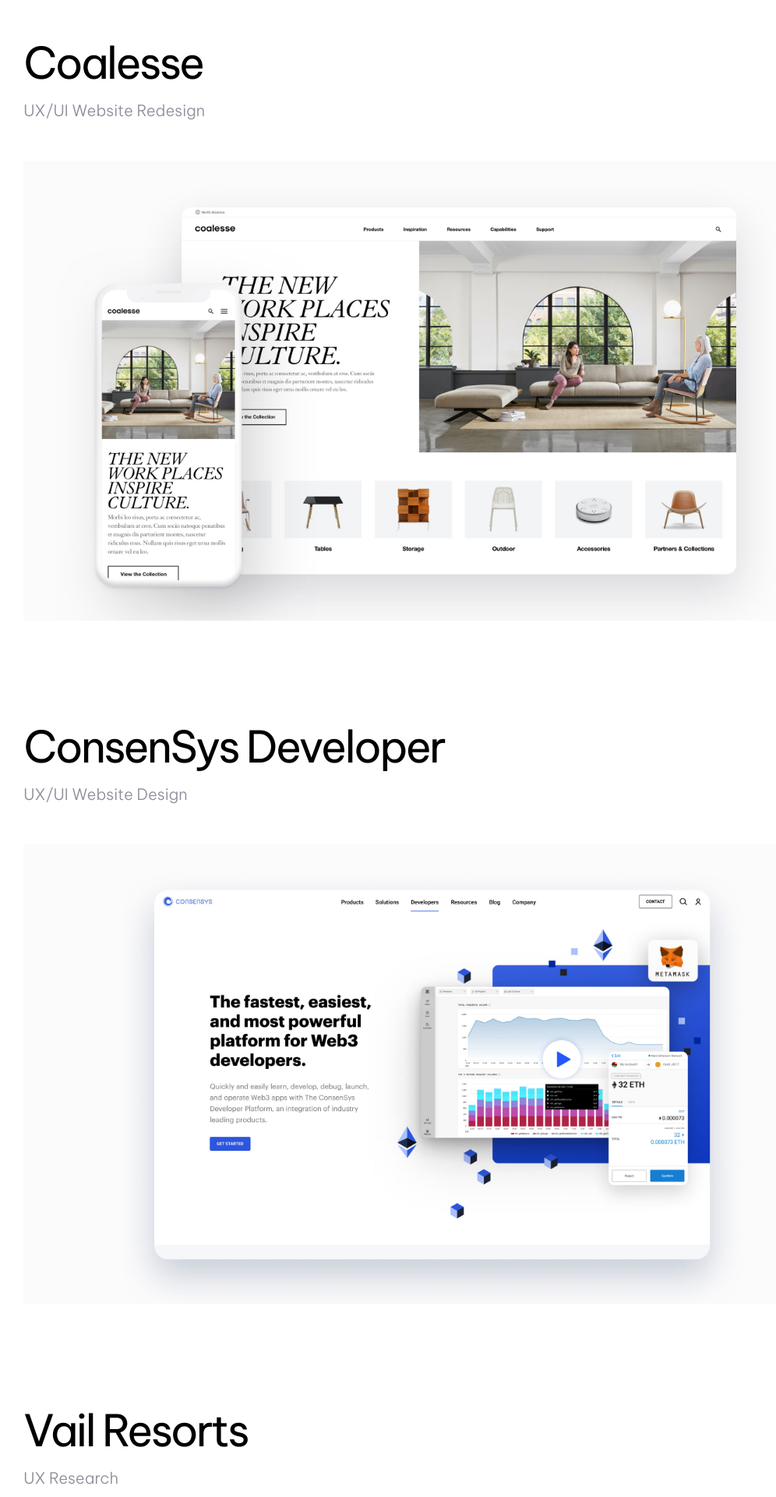
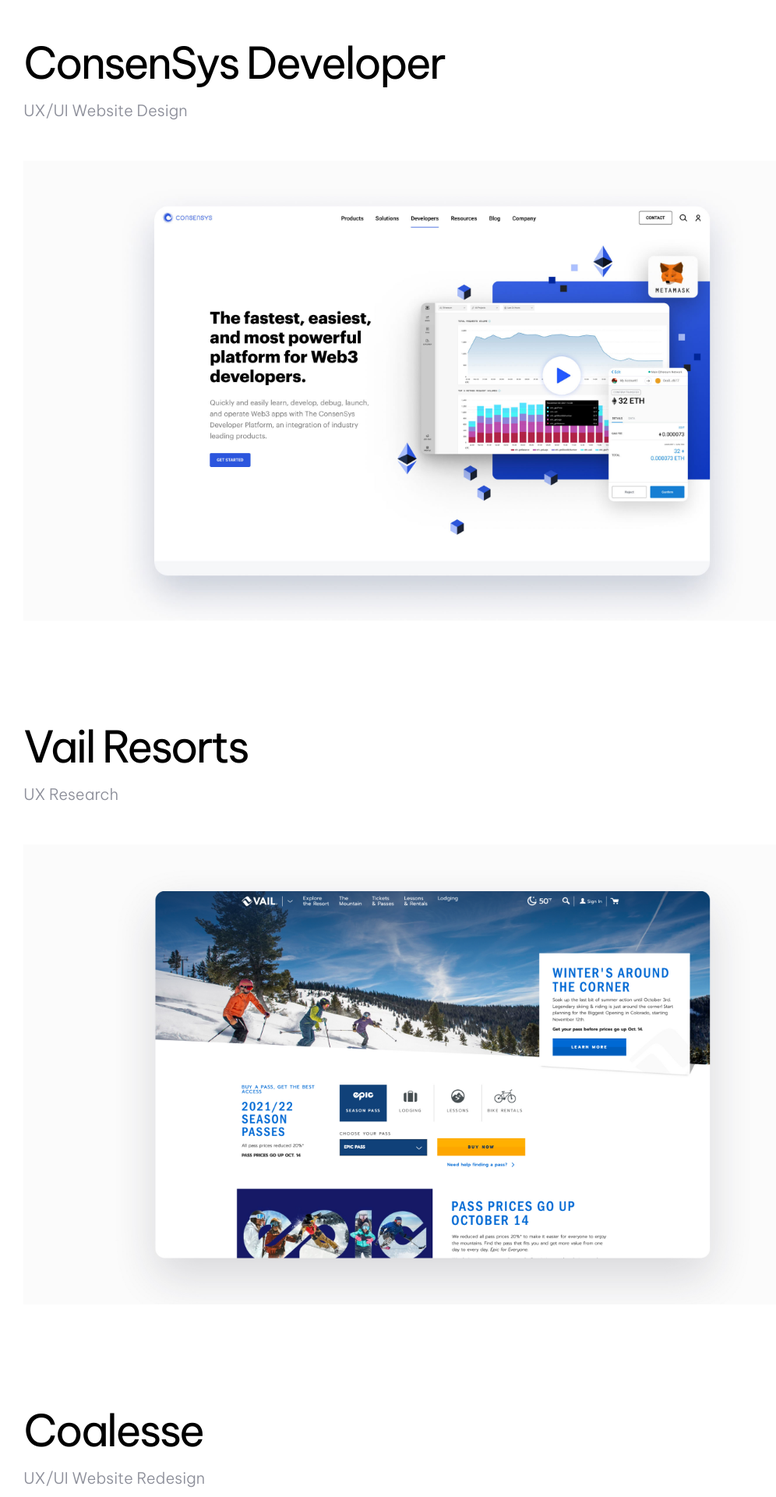
Before and after one commit to nickhart203/myportfolio, a React (Create React App) app: page / in a window 1280 px wide. Shown: the part 1700-3620 px from the top of the page at 78% size, without its empty margins (85-1081 px from the left). Built offline with nearby package versions, Linux system fonts and the light colour scheme.

Commit message:
project order change

```diff
--- a/src/Work.js
+++ b/src/Work.js
@@ -80,13 +80,6 @@
             alt="USN App Design"
           />
           <Thumbnail
-              link="/coalesse"
-              image={coalesseThumb}
-              title="Coalesse"
-              subtext="UX/UI Website Redesign"
-              alt="Coalesse Website Redesign"
-            />
-          <Thumbnail
               link="/consensys"
               image={consensysThumb}
               title="ConsenSys Developer"
@@ -99,6 +92,13 @@
                 title="Vail Resorts"
                 subtext="UX Research"
                 alt="Vail FAQ Discovery"
+              />
+          <Thumbnail
+              link="/coalesse"
+              image={coalesseThumb}
+              title="Coalesse"
+              subtext="UX/UI Website Redesign"
+              alt="Coalesse Website Redesign"
             />
           <Thumbnail
             link="/coachella"
```
Lines whose indentation alone changed are shown as unchanged.
